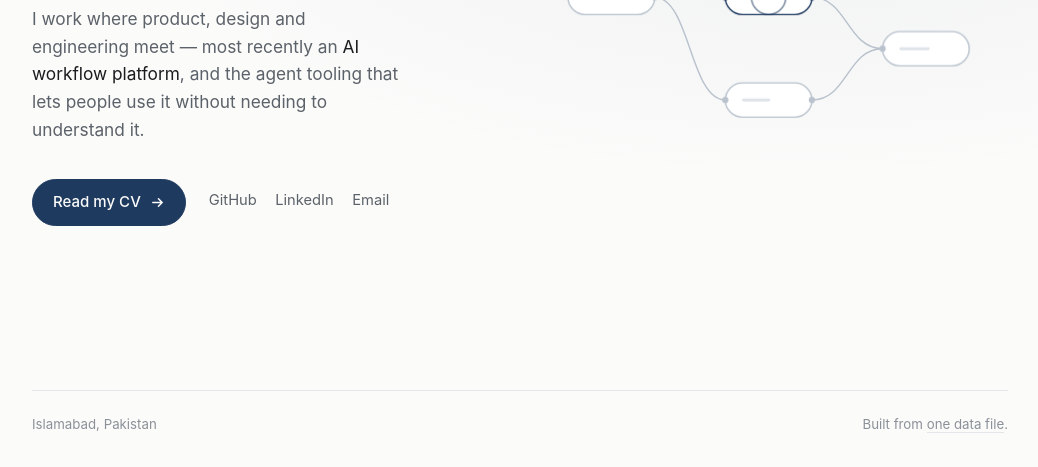
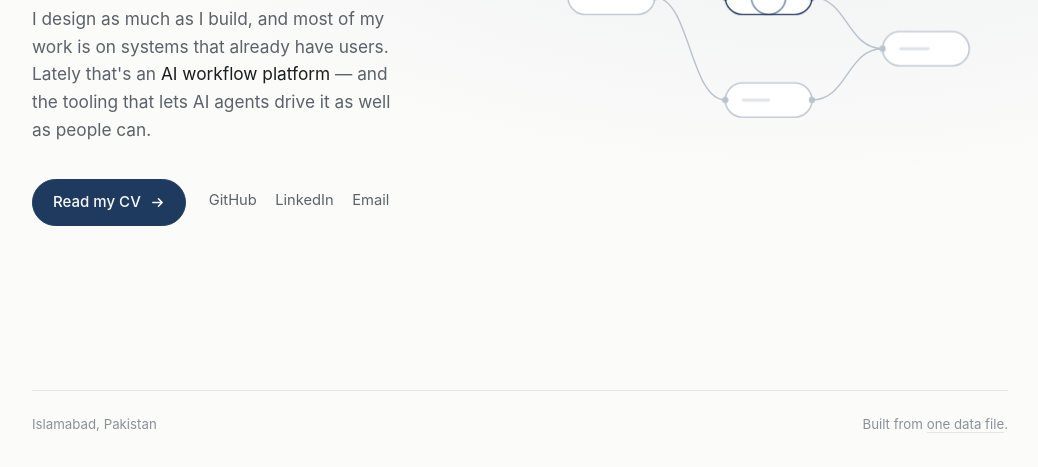
Before and after one commit to MubashirullahD/MubashirullahD.github.io, a plain HTML site: page index.html in a window 1280 px wide. Shown: the part 299-766 px from the top of the page, without its empty margins (120-1158 px from the left). Drawn offline with Linux system fonts and the light colour scheme.

Commit message:
Publish home
Built from resumes@c05a24d Rewrite the target summaries

```diff
--- a/index.html
+++ b/index.html
@@ -301,9 +301,9 @@ footer a:hover { color: var(--muted); }
     <p class="role reveal">Full Stack Engineer</p>
     <h1 class="reveal">Muhammad Mubashirullah Durrani</h1>
     <p class="intro reveal">
-      I work where product, design and engineering meet — most recently an
-      <em>AI workflow platform</em>, and the agent tooling that lets people use it
-      without needing to understand it.
+      I design as much as I build, and most of my work is on systems that already
+      have users. Lately that's an <em>AI workflow platform</em> — and the tooling
+      that lets AI agents drive it as well as people can.
     </p>
 
     <div class="actions reveal">
```
